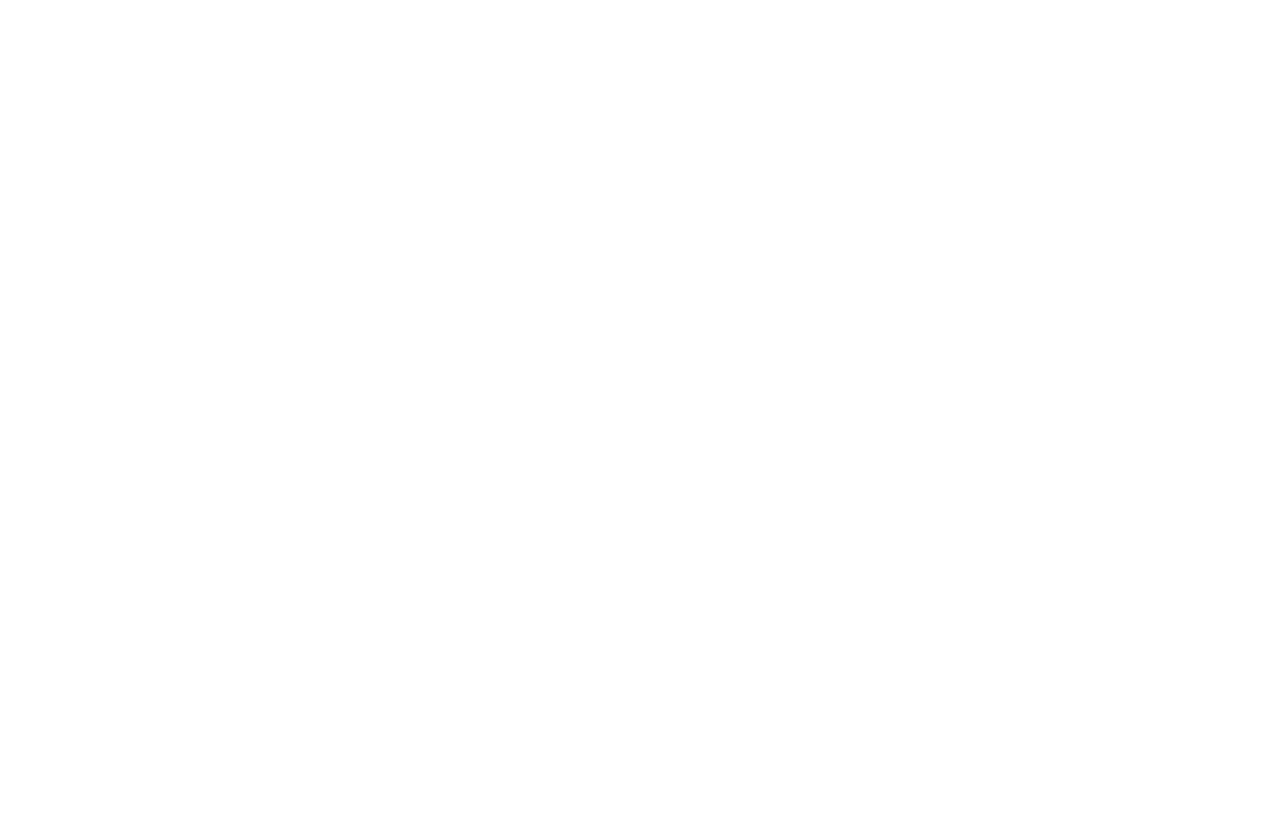
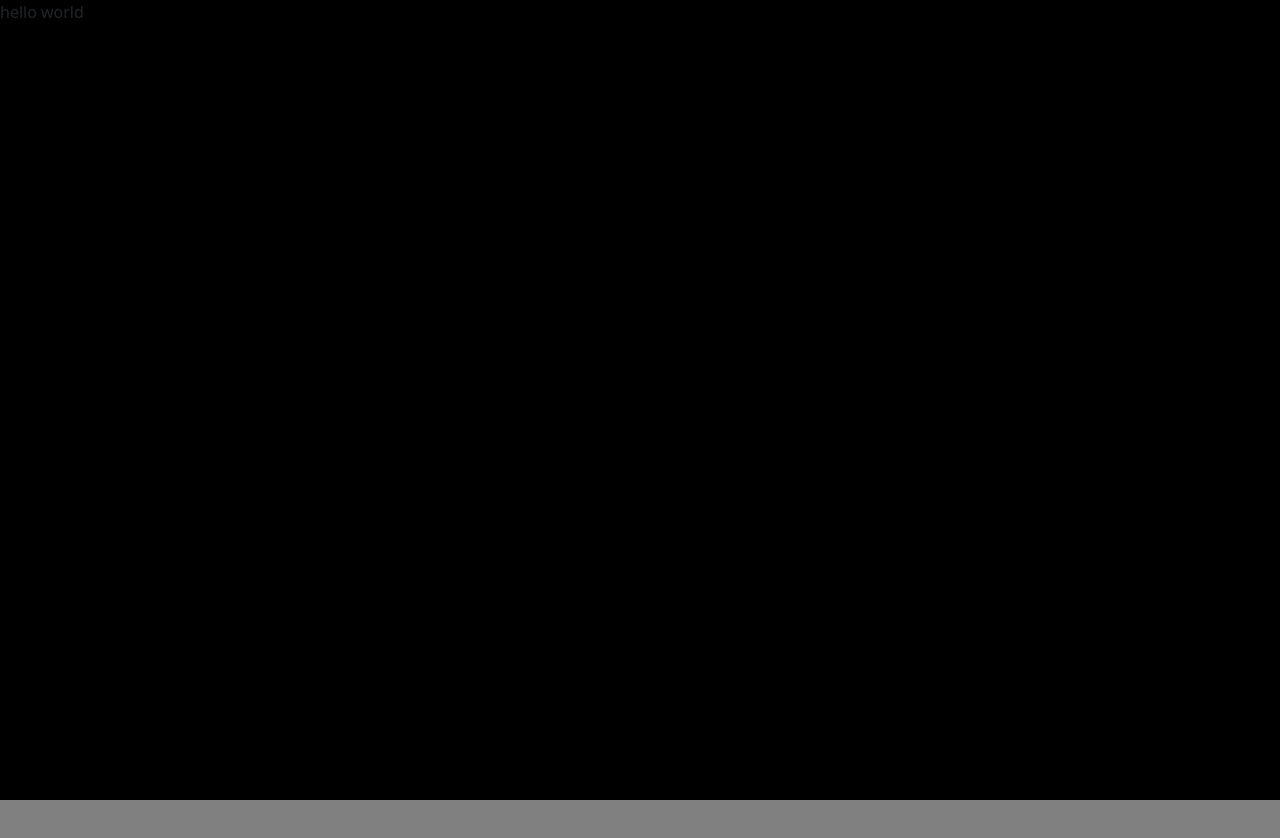
Before and after one commit to adavilalith/SmartReadsML, a React (Create React App) app in the folder frontend/: page /test in a window 1280 px wide. Before the commit this address had no page. Shown: the top 838 px of the page. Before the commit the page ends 800 px from the top, so only its background shows below. Built offline with nearby package versions, Linux system fonts and the light colour scheme.

Commit message:
adding framer-motion animation to website landing page

```diff
--- a/frontend/package.json
+++ b/frontend/package.json
@@ -9,6 +9,7 @@
     "axios": "^1.6.8",
     "bootstrap": "^5.3.3",
     "firebase": "^10.8.1",
+    "framer-motion": "^11.0.25",
     "react": "^18.2.0",
     "react-bootstrap": "^2.10.1",
     "react-dom": "^18.2.0",
--- a/frontend/src/App.js
+++ b/frontend/src/App.js
@@ -3,6 +3,7 @@ import 'bootstrap/dist/css/bootstrap.min.css';
 import { Route, Routes } from 'react-router-dom';
 import Home from './pages/Home'
 import Top50 from './pages/Top50';
+import Test from './components/Test';
 
 function App() {
   return (
@@ -10,6 +11,7 @@ function App() {
       <Routes>
         <Route path='/' element={<Home/>}></Route>
         <Route path='/Top50' element={<Top50/>}></Route>
+        <Route path='/test' element={<Test/>}></Route>
       </Routes>
     </>
   );
--- /dev/null
+++ b/frontend/src/components/Test.js
@@ -0,0 +1,19 @@
+import React from 'react'
+import { motion } from "framer-motion"
+
+export default function Test(){
+  return (
+    <>
+      <div style={{height:'150vh',background:'grey'}}>
+      <motion.div
+            style={{height:'100vh',background:'black'}}
+            initial={{opacity:0}}
+            whileInView={{opacity:1}}
+            transition={{duration:1}}
+      >
+        hello world
+      </motion.div>
+      </div>
+    </>
+  )
+}
--- a/frontend/src/pages/Home.js
+++ b/frontend/src/pages/Home.js
@@ -6,6 +6,7 @@ import websiteBannerTest from './homepage-bookstore-2022.jpg'
 import './Home.css'
 import {api_address} from '../config/pythonAPI.js'
 import BookCard from '../components/BookCard'
+import {motion} from 'framer-motion'
 
 export default function Home() {
   const [BookNames,setBookNames] = useState([])//for search feature
@@ -75,9 +76,9 @@ export default function Home() {
     <>
     <MainNavbar/>
     <div className='hero'>
-      <div className='herotext'>
+      <motion.div className='herotext' initial={{opacity:0,x:-50}} whileInView={{opacity:1,x:0}} transition={{duration:0.5}}>
         <h1 id="title"><strong>How SmartReadsML works</strong></h1>
-        <ul>
+        <motion.ul initial={{opacity:0,y:100}} whileInView={{opacity:1,y:0}} transition={{duration:1}} style={{listStyleType:'none'}}>
           <li>
             <h3 className='points'>Takes user input using React.js for frontend</h3>
           </li>
@@ -93,9 +94,8 @@ export default function Home() {
           <li>
             <h3 className="points">It uses cosine similarity scores of the books for reccomendations</h3>
           </li>
-
-        </ul>
-      </div>
+        </motion.ul>
+      </motion.div>
       <img src={websiteBannerTest} className='heroimg'></img>
     </div>
     <Container>
```
Also changed, not shown: 1 other file (tests, documents, lock files or other folders).
